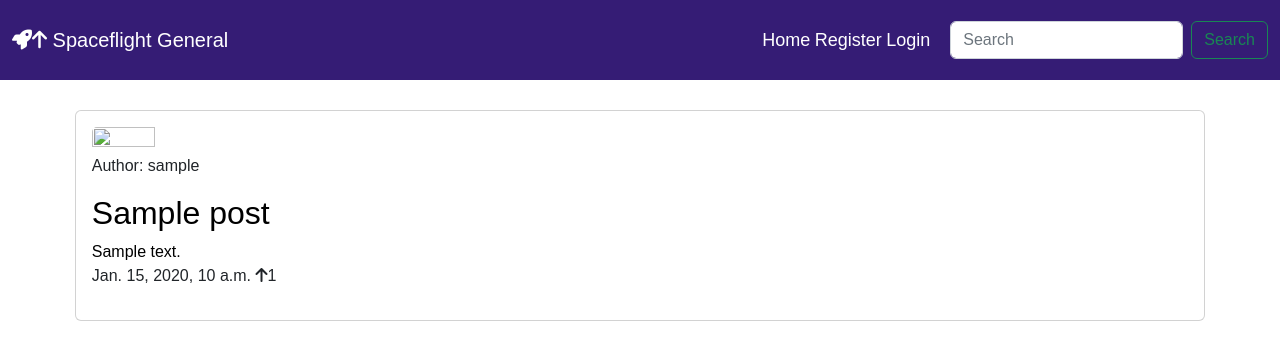
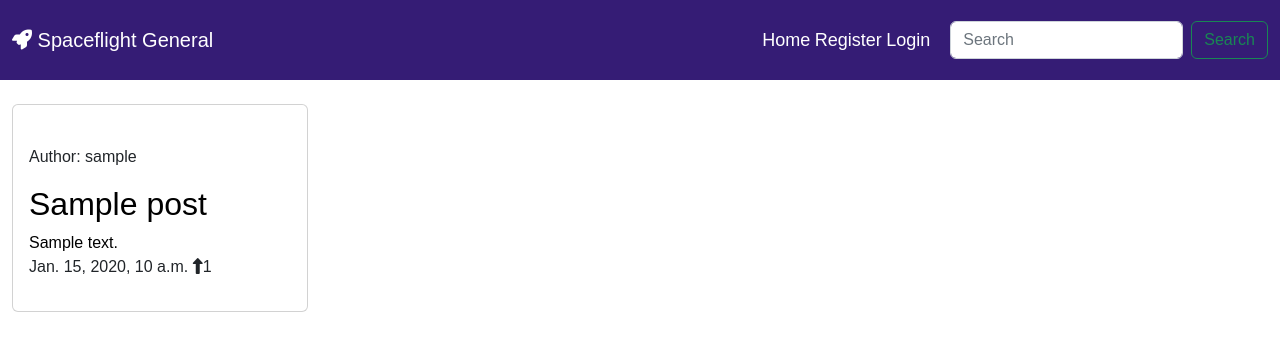
Before and after one commit to kylo74/django-spaceflight-blog, a Django app: page / in a window 1280 px wide. Shown: the top 360 px of the page. Run offline with Django 3.2, Linux system fonts and the light colour scheme; tables that the repository leaves empty hold one stand-in row (values such as "Sample post"); some libraries are stand-ins or nearby versions; some web fonts are replaced.

Commit message:
fix bootstrap card code

```diff
--- a/blog/views.py
+++ b/blog/views.py
@@ -7,4 +7,4 @@ class PostList(generic.ListView):
     model = Post
     queryset = Post.objects.filter(status=1).order_by('-created_on')
     template_name = 'index.html'
-    paginate_by = 12
+    paginate_by = 24
--- a/static/css/style.css
+++ b/static/css/style.css
@@ -30,18 +30,6 @@ html, body {
     padding-top: 17px;
 }
 
-.card-img-top {
-    height: 24%;
-    width: 24%;
-}
-
-.card {
-    width: 90%;
-    margin: 0 auto;
-    float: none;
-    margin-bottom: 10px;
-    margin-top: 30px;
-}
 
 .post-link {
     text-decoration: none;
@@ -49,5 +37,13 @@ html, body {
 }
 
 a.post-link:hover {
-    color: rgb(89, 88, 92);
+    color: rgb(116, 115, 117);
 }
+
+.card-img-top {
+    min-width: 30%;
+}
+
+.card {
+    min-width: 5rem;
+}
--- a/templates/base.html
+++ b/templates/base.html
@@ -18,7 +18,7 @@
 
     <nav class="navbar">
       <div class="container-fluid">
-        <a class="navbar-brand" href="#"> <i class="fa fa-solid fa-rocket"></i><i class="fa-solid fa-arrow-up"></i> Spaceflight General</a>
+        <a class="navbar-brand" href="#"> <i class="fa fa-solid fa-rocket"></i> Spaceflight General</a>
         <ul class="nav-con">
           <li class="nav-item">
             <a class="nav-link active" aria-current="page" href="#">Home</a>
--- a/templates/index.html
+++ b/templates/index.html
@@ -3,10 +3,13 @@
 {% block content %}
 
     <div class="container-fluid">
+        <div class="row">
+
+            <div class="col-12 mt-4">
+                <div class="row">
                 {% for post in post_list %}
-    <div class="row">
-        <div class="col-12">
-            <div class="card align-item-center">
+                    <div class="col-md-3">
+                        <div class="card">
                             <div class="card-body">
                                 <div class="image-container">
                                     {% if "placeholder" in post.featured_image.url %}
@@ -21,13 +24,21 @@
                                         <h2 class="card-title">{{ post.title }}</h2>
                                         <p class="card-text">{{ post.excerpt }}</p>
                                     </a>
-                        <p>{{ post.created_on }} <i class="fa fa-solid fa-arrow-up"></i>{{ post.number_of_likes }}</p>
+                                    <p>{{ post.created_on }} <i class="fa fa-solid fa-up-long"></i>{{ post.number_of_likes }}</p>
                                 </div>
                             </div>
                         </div>
                     </div>
+
+                {% if forloop.counter|divisibleby:4 %}
                 </div>
+                <div class="row">
+                {% endif %}
                 {% endfor %}
+                </div>
+            </div>
+
+        </div>
         {% if is_paginated %}
         <nav aria-label="Page navigation">
             <ul class="pagination justify-content-center">
```
Lines whose indentation alone changed are shown as unchanged.
